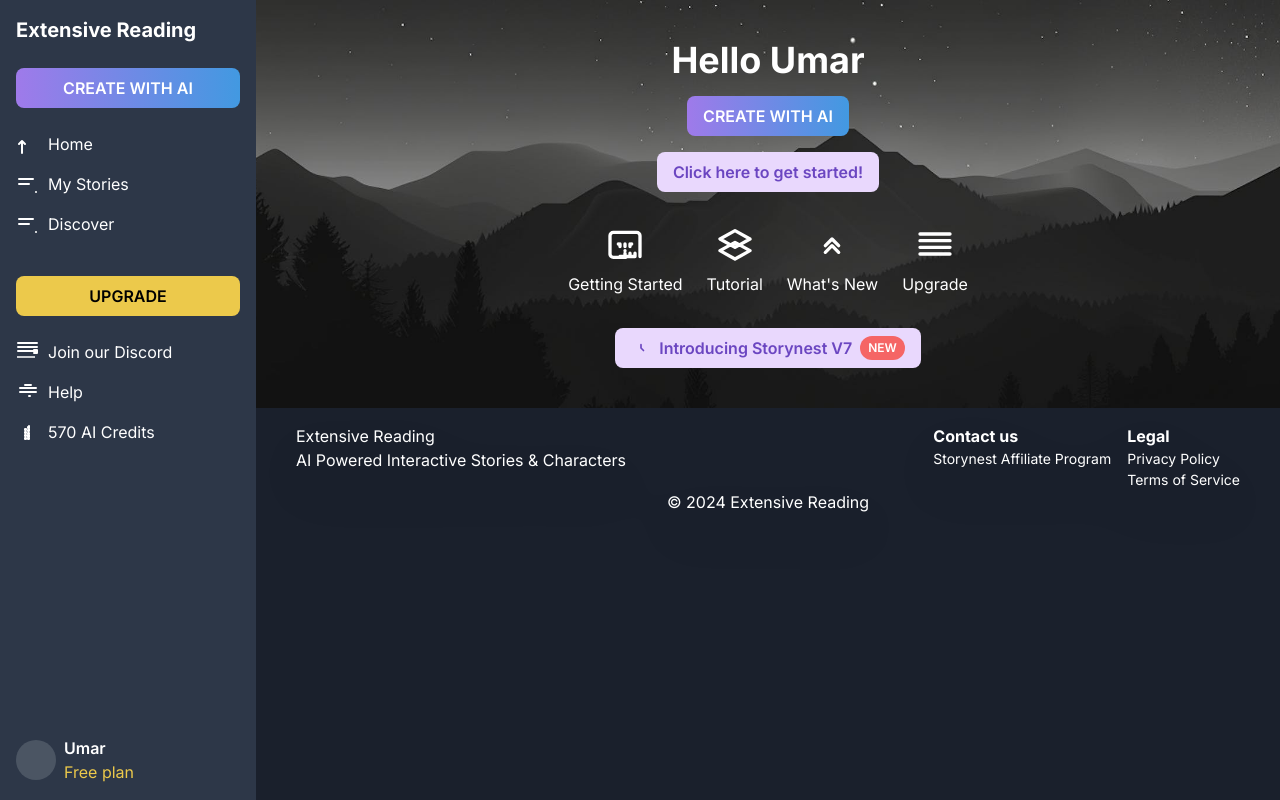
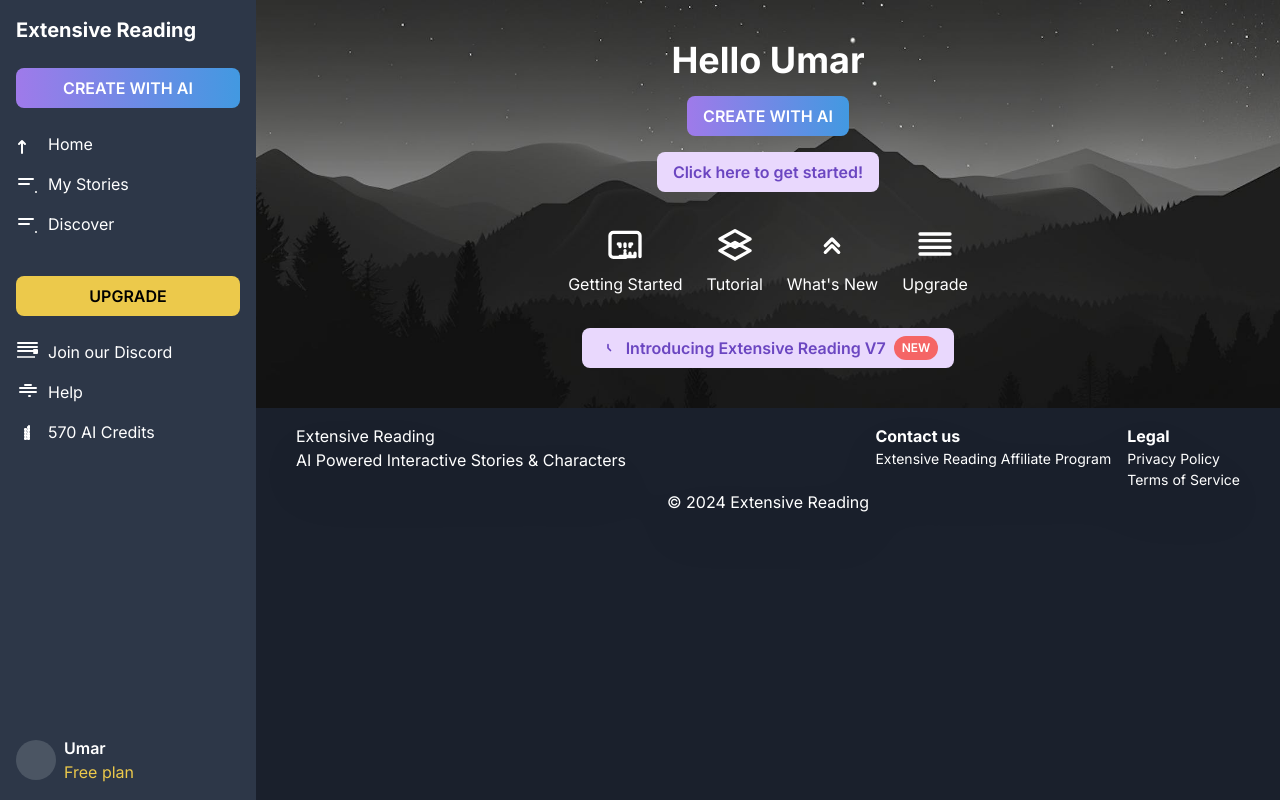
Before and after one commit to Kofsaku/extensive_reader_client, a Next.js app in the folder extensive_reader_frontend/: page /home in a window 1280 px wide. Built offline with nearby package versions, Linux system fonts and the light colour scheme.

Commit message:
fix typo

```diff
--- a/extensive_reader_frontend/src/components/Footer/page.js
+++ b/extensive_reader_frontend/src/components/Footer/page.js
@@ -18,7 +18,7 @@
               Contact us
             </div>
             <div className="text-[14px]">
-              Storynest Affiliate Program
+              Extensive Reading Affiliate Program
             </div>
           </div>
           <div>
--- a/extensive_reader_frontend/src/components/HomePage/MainSection.js
+++ b/extensive_reader_frontend/src/components/HomePage/MainSection.js
@@ -50,7 +50,7 @@
           <svg xmlns="http://www.w3.org/2000/svg" className="w-5 h-5 mr-2 text-purple-700" fill="none" viewBox="0 0 24 24" stroke="currentColor">
             <path strokeLinecap="round" strokeLinejoin="round" strokeWidth={2} d="M12 8v4l3 3" />
           </svg>
-          Introducing Storynest V7
+          Introducing Extensive Reading V7
           <span className="bg-red-500 text-white text-xs ml-2 px-2 py-1 rounded-full">NEW</span>
         </div>
       </div>
```
